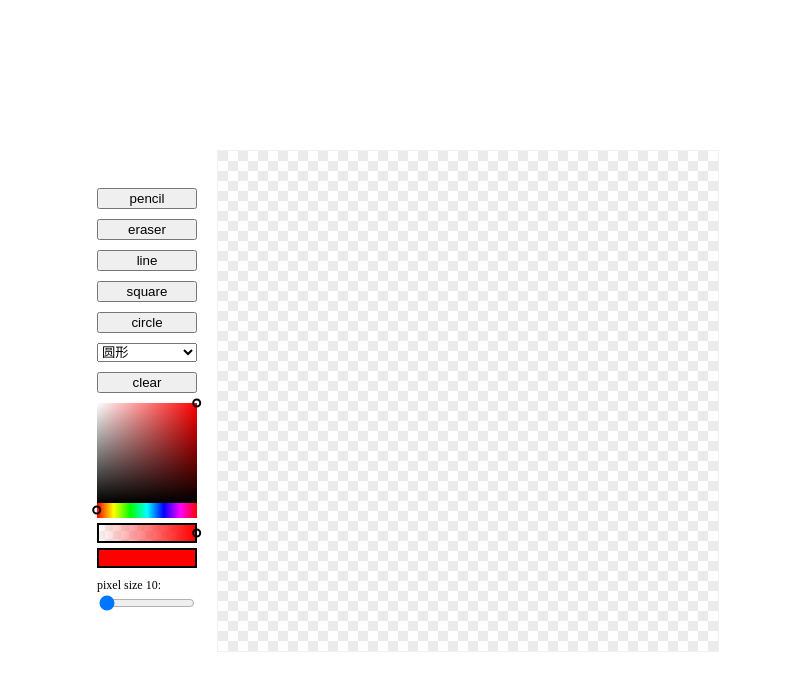
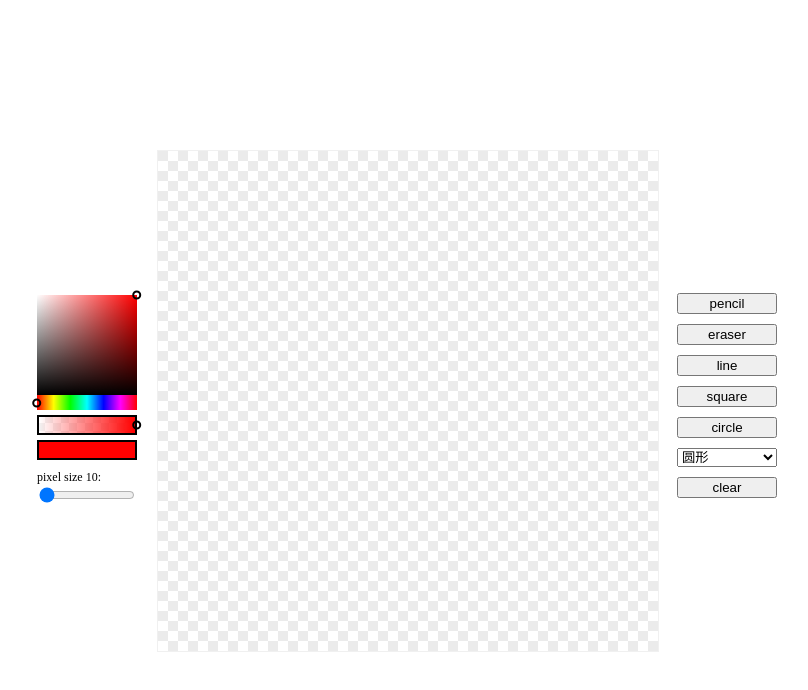
Before and after one commit to KamiC6238/ayanami, a Vue app: page / in a window 1280 px wide. Shown: the top 690 px of the page, without its empty margins (233-1041 px from the left). Built offline with nearby package versions, Linux system fonts and the light colour scheme.

Commit message:
chore: layout

```diff
--- a/src/App.vue
+++ b/src/App.vue
@@ -66,20 +66,6 @@ const onCircleTypeChange = (e: Event) => {
 <template>
   <div class="container">
     <div style="display: flex; flex-direction: column; margin-right: 20px;">
-      <div style='display: flex; flex-direction: column; width: 100px;'>
-        <button
-          v-for="toolType of tools"
-          style='width: 100px; margin-bottom: 10px;'
-          @click="() => configStore.setToolType(toolType)"
-        >
-          {{ toolType }}
-        </button>
-        <select :value="perfectCircle" @change="onCircleTypeChange" style='margin-bottom: 10px;'>
-           <option :value="perfectCircle">圆形</option>
-           <option :value="ellipseCircle">椭圆</option>
-         </select>
-        <button style="margin-bottom: 10px" @click="() => clearAllPixels('main')">clear</button>
-      </div>
       <ColorPicker />
       <div style="display: flex; flex-direction: column; margin-top: 10px; width: 100px; font-size: 12px;" >
         <span>pixel size {{ configStore.pixelSize }}: </span>
@@ -98,6 +84,22 @@ const onCircleTypeChange = (e: Event) => {
       <canvas ref="canvas" :style="canvasStyle" class="canvas" />
       <canvas ref="previewCanvas" :style="canvasStyle" class="preview-canvas" />
       <canvas ref="gridCanvas" :style="canvasStyle" class="grid-canvas" />
+    </div>
+    <div style="display: flex; flex-direction: column; margin-left: 20px;">
+      <div style='display: flex; flex-direction: column; width: 100px;'>
+        <button
+          v-for="toolType of tools"
+          style='width: 100px; margin-bottom: 10px;'
+          @click="() => configStore.setToolType(toolType)"
+        >
+          {{ toolType }}
+        </button>
+        <select :value="perfectCircle" @change="onCircleTypeChange" style='margin-bottom: 10px;'>
+            <option :value="perfectCircle">圆形</option>
+            <option :value="ellipseCircle">椭圆</option>
+          </select>
+        <button style="margin-bottom: 10px" @click="() => clearAllPixels('main')">clear</button>
+      </div>
     </div>
   </div>
 </template>
--- a/src/components/ColorPicker/Alpha.vue
+++ b/src/components/ColorPicker/Alpha.vue
@@ -86,7 +86,7 @@ const setAlpha = (e: MouseEvent) => {
 <style scoped>
 .alpha-container {
   position: relative;
-  width: 100px;
+  width: 100%;
   margin-top: 5px;
   margin-bottom: 5px;
 }
--- a/src/components/ColorPicker/Hue.vue
+++ b/src/components/ColorPicker/Hue.vue
@@ -80,7 +80,7 @@ const setHue = (e: MouseEvent) => {
 <style scoped>
 .hue {
   position: relative;
-  width: 100px;
+  width: 100%;
   height: 15px;
   cursor: pointer;
   background: linear-gradient(
--- a/src/components/ColorPicker/Palette.vue
+++ b/src/components/ColorPicker/Palette.vue
@@ -116,7 +116,7 @@ const initMouse$ = (canvas: HTMLCanvasElement) => {
 .palette {
   display: flex;
   flex-direction: column;
-  width: 100px;
+  width: 100%;
   height: 100px;
   cursor: pointer;
 }
--- a/src/components/ColorPicker/Preview.vue
+++ b/src/components/ColorPicker/Preview.vue
@@ -15,17 +15,17 @@ const { previewColor } = storeToRefs(colorPickerStore);
 <style scoped>
 .preview-container {
   position: relative;
-  width: 100px;
+  width: 100%;
 }
 .preview-background {
   position: absolute;
-  width: 100px;
+  width: 100%;
   height: 100%;
   background-image: url('@/assets/alpha-background.svg');
   z-index: -1;
 }
 .preview-color {
-  width: 100;
+  width: 100%;
   height: 20px;
   box-sizing: border-box;
   border: 2px solid black;
--- a/src/components/ColorPicker/index.vue
+++ b/src/components/ColorPicker/index.vue
@@ -12,4 +12,8 @@ import Preview from "./Preview.vue";
     <Preview />
   </div>
 </template>
-<style scoped></style>
+<style scoped>
+.color-picker {
+  width: 100px;
+}
+</style>
```
